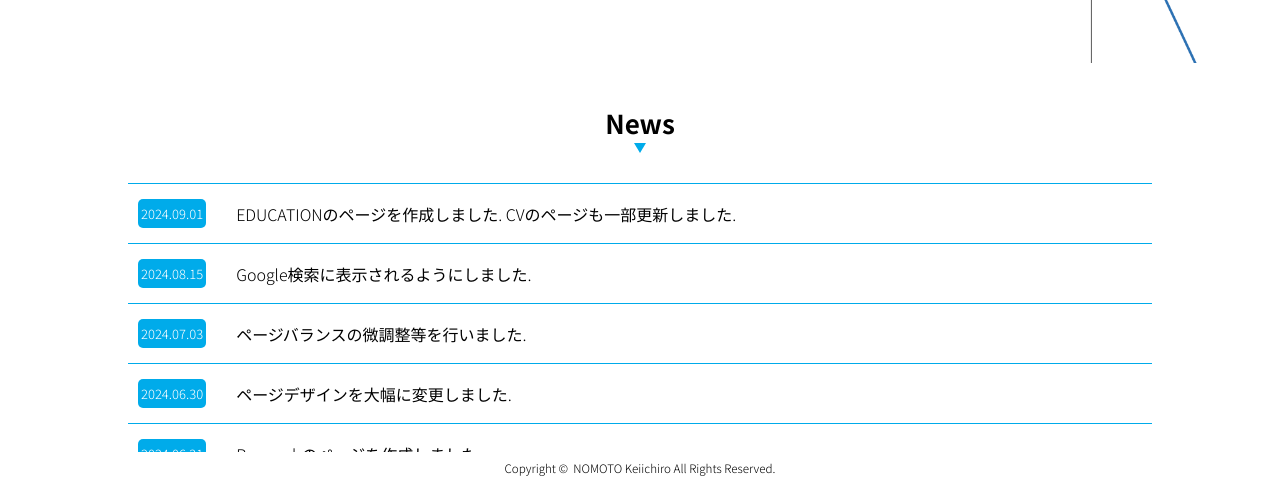
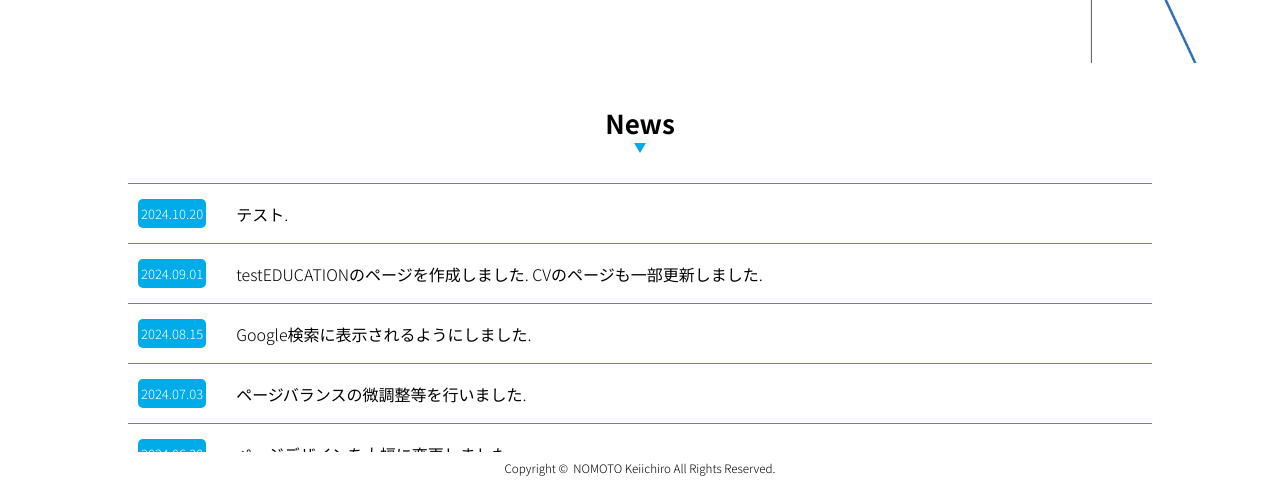
Before and after one commit to k-nomoto1728/HomePage2, a plain HTML site: page index.html in a window 1280 px wide. Shown: the part 317-800 px from the top of the page. Drawn offline with Linux system fonts and the light colour scheme; a web font is replaced by a local one.

Commit message:
second commit

```diff
--- a/index.html
+++ b/index.html
@@ -69,10 +69,19 @@
 
       <div class="event">
         <div class="event-date">
+          <p>2024.10.20</p>
+        </div>
+        <div class="event-content">
+          <p>テスト.</p>
+        </div>
+      </div>
+
+      <div class="event">
+        <div class="event-date">
           <p>2024.09.01</p>
         </div>
         <div class="event-content">
-          <p>EDUCATIONのページを作成しました. CVのページも一部更新しました.</p>
+          <p>testEDUCATIONのページを作成しました. CVのページも一部更新しました.</p>
         </div>
       </div>
 
```
